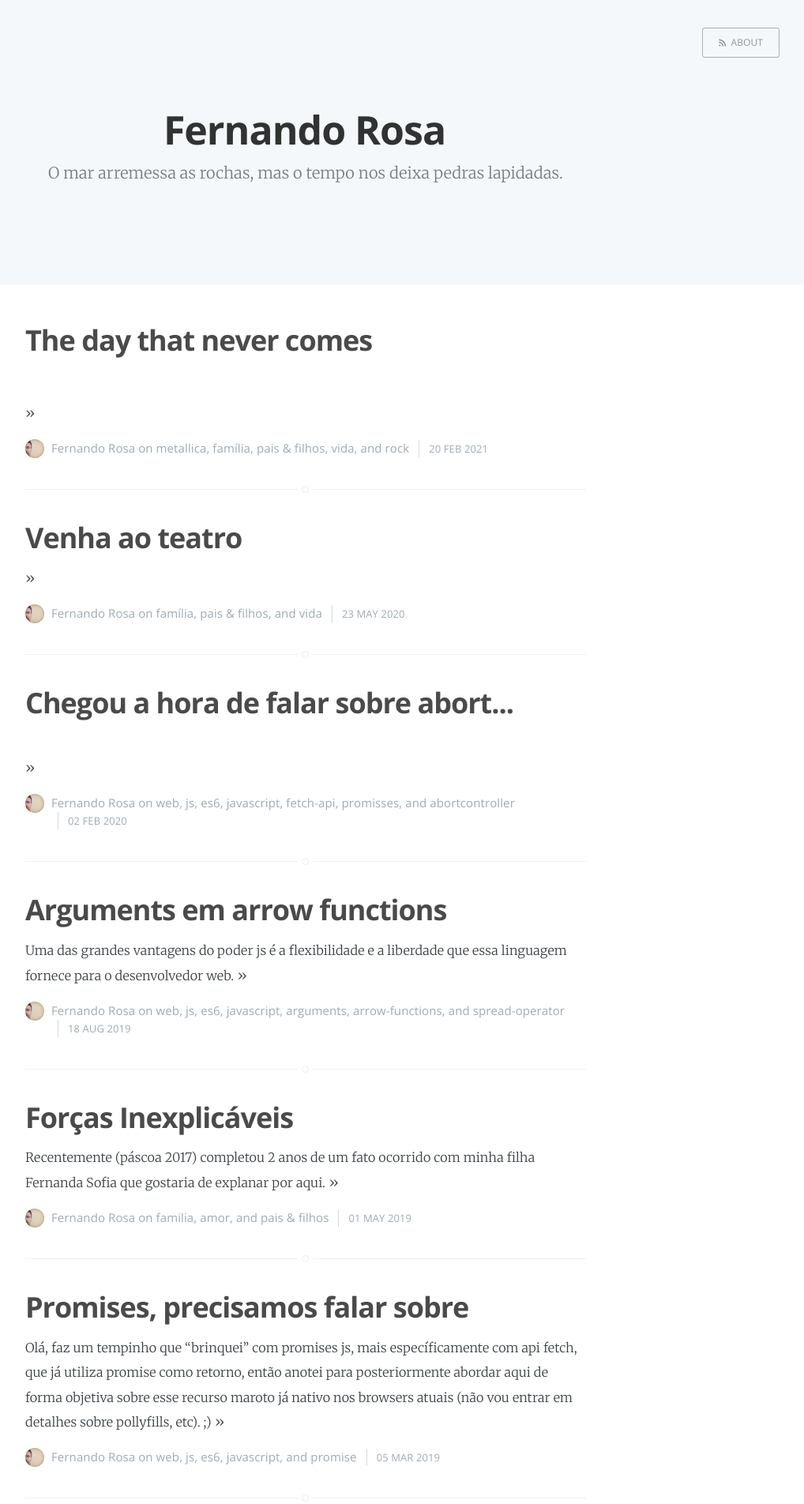
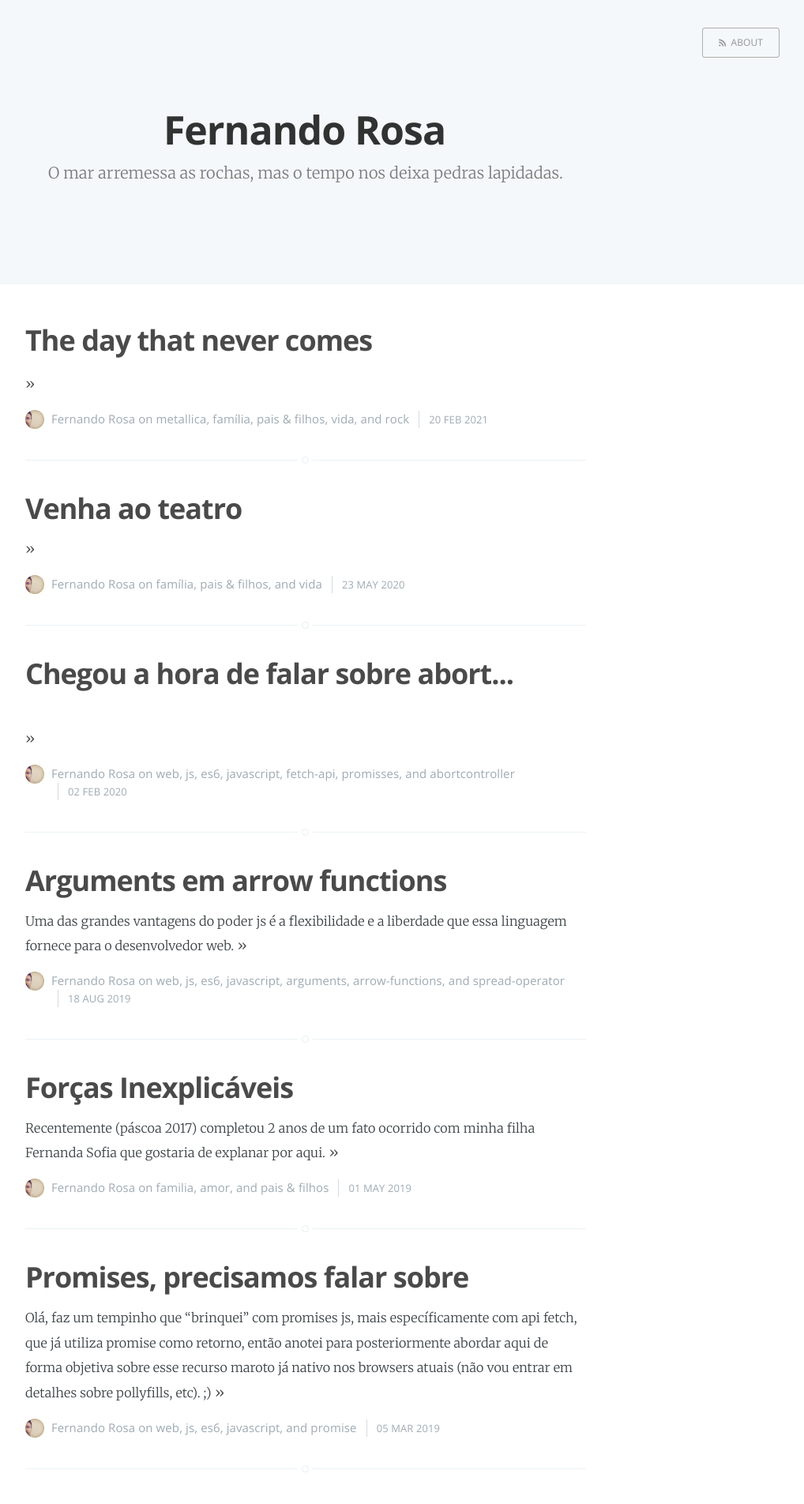
Before and after one commit to libnando/nandomegaman.github.io, a Jekyll site: the page built from index.html, in a window 1280 px wide. Shown: the top 1904 px of the page at 79% size, without its empty margins (253-1271 px from the left). Built offline with Jekyll 4.4.1, drawn with Linux system fonts in a browser that asks for light colours; the list of posts is cut into pages by our own code.

Commit message:
the day that never comes

```diff
--- a/_posts/2021-02-20-the-day-that-never-comes.markdown
+++ b/_posts/2021-02-20-the-day-that-never-comes.markdown
@@ -5,7 +5,7 @@ date:   2021-02-20 11:00:00
 tags: [metallica, família, pais & filhos, vida, rock]
 ---
 
-<div style="padding:5px 0;">&nbsp;</div>
+<div style="padding:2px 0;"></div>
 
 O ano é 2021, estamos entrando no ano II da pandemia pelo Covid-19. A loucura se aproxima, pessoas próximas estão partindo e nossas crianças estão adoecendo psicologicamente.
 
```
